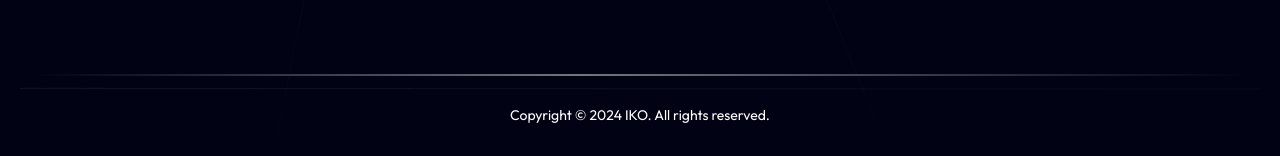
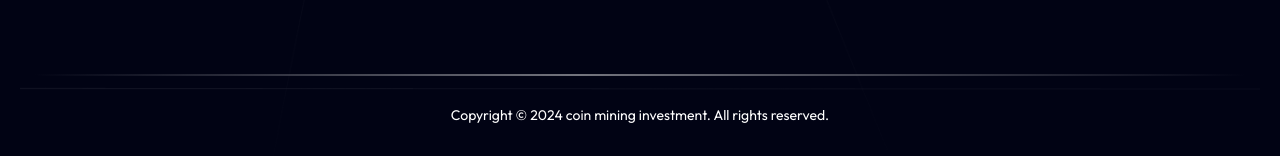
Before and after one commit to kchinonso/coin_mining_investement, a PHP site: page /blog-details.php in a window 1280 px wide. Shown: the part 5758-5914 px from the top of the page. Run offline with PHP 8.4, Linux system fonts and the light colour scheme; data that the repository does not hold is empty; some libraries are stand-ins or nearby versions.

Commit message:
project edited

```diff
--- a/footer.php
+++ b/footer.php
@@ -66,7 +66,7 @@
                         <div class="row">
                             <div class="col-lg-12">
                                 <div class="copyright-text">
-                                    <p>Copyright © 2024 IKO. All rights reserved.</p>
+                                    <p>Copyright © 2024 coin mining investment. All rights reserved.</p>
                                 </div>
                             </div>
                         </div>
@@ -118,7 +118,7 @@
       'Portugal', 'Austria', 'South Africa', 'London', 'South Africa', 'Cyprus', 'Netherlands', 'Switzerland',
       'Belgium', 'Israel', 'Cyprus'
     ];
-    var listPlans = ['$5000', '$1500', '$1000', '$10,000', '$2000', '$3000', '$4000', '$600', '$700', '$2500'];
+    var listPlans = ['$500,000', '$15,000', '$10,000', '$90,000', '$200,000', '$30,000', '$4000', '$600', '$700', '$2500'];
     interval = Math.floor(Math.random() * (40000 - 8000 + 1) + 8000);
     var run = setInterval(request, interval);
 
```
